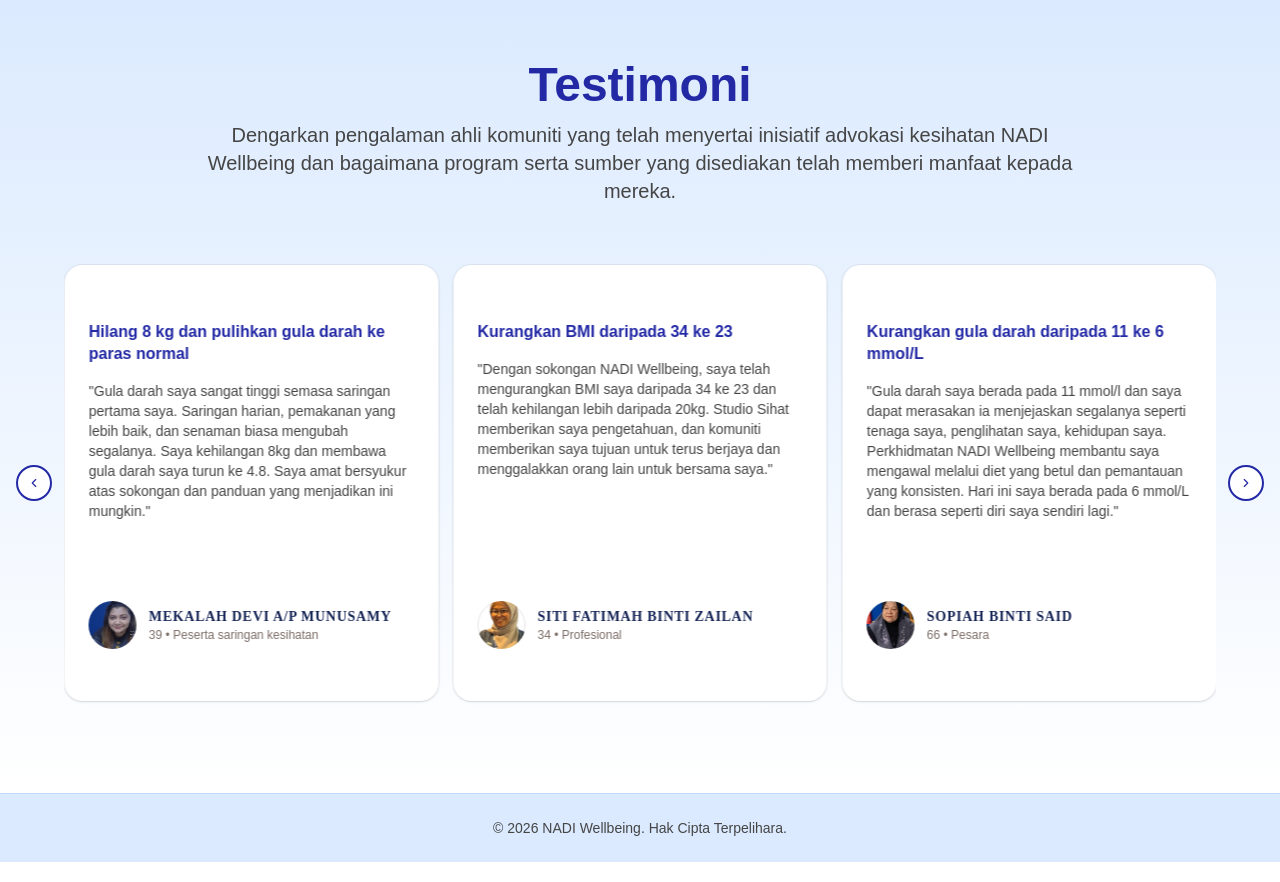
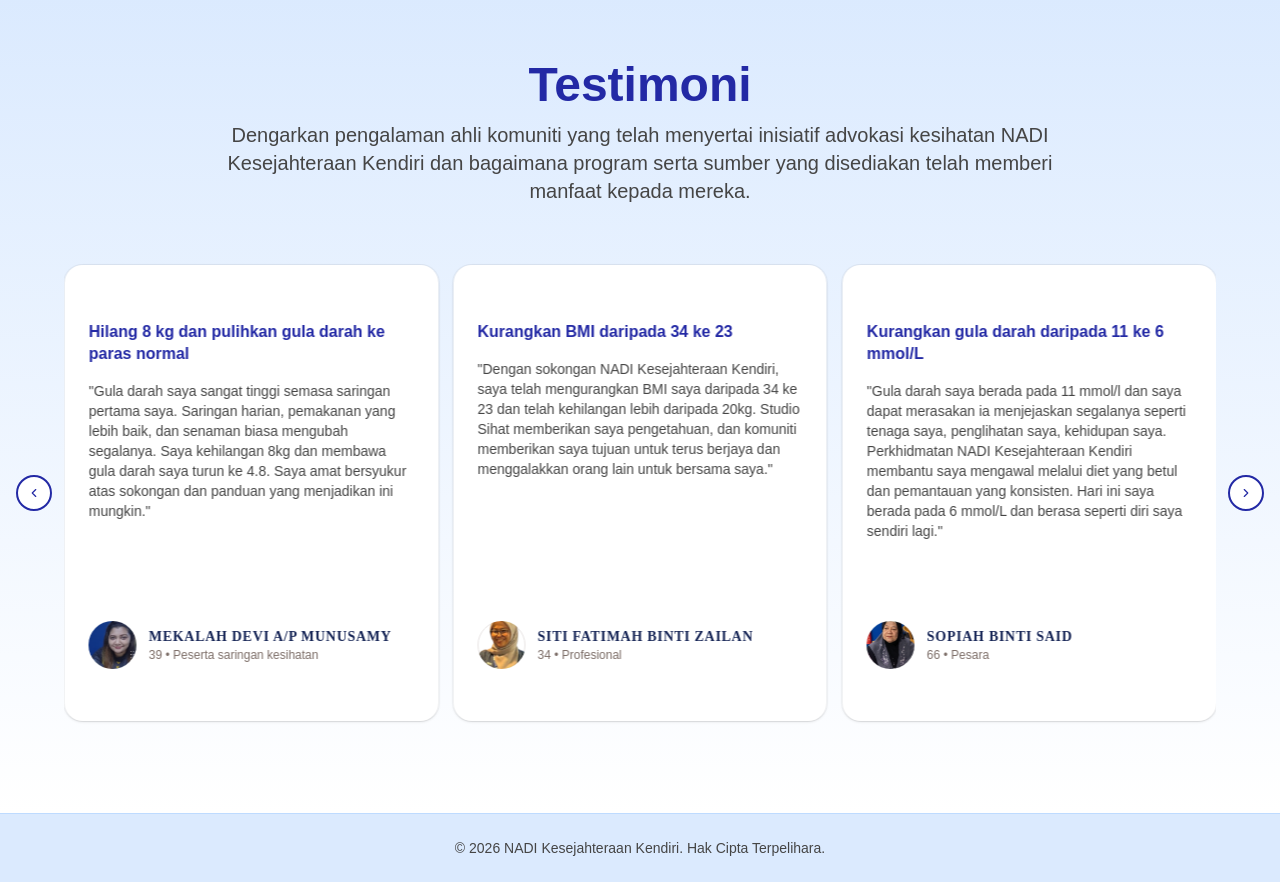
Before and after one commit to ameera-hussain/nadi-wellbeing, a React (Vite) app in the folder apps/web/: page / in a window 1280 px wide. Shown: the part 6020-6902 px from the top of the page. Built offline with nearby package versions, Linux system fonts and the light colour scheme.

Commit message:
updated translation

```diff
--- a/apps/web/src/data/translations.ts
+++ b/apps/web/src/data/translations.ts
@@ -229,11 +229,11 @@ export const translations = {
         "Lawati saluran kami!",
       testimonials: "Testimoni",
       testimonialsDesc:
-        "Dengarkan pengalaman ahli komuniti yang telah menyertai inisiatif advokasi kesihatan NADI Wellbeing dan bagaimana program serta sumber yang disediakan telah memberi manfaat kepada mereka.",
+        "Dengarkan pengalaman ahli komuniti yang telah menyertai inisiatif advokasi kesihatan NADI Kesejahteraan Kendiri dan bagaimana program serta sumber yang disediakan telah memberi manfaat kepada mereka.",
       testimonialsData: [
         {
           title: "Kurangkan BMI daripada 34 ke 23",
-          quote: "Dengan sokongan NADI Wellbeing, saya telah mengurangkan BMI saya daripada 34 ke 23 dan telah kehilangan lebih daripada 20kg. Studio Sihat memberikan saya pengetahuan, dan komuniti memberikan saya tujuan untuk terus berjaya dan menggalakkan orang lain untuk bersama saya.",
+          quote: "Dengan sokongan NADI Kesejahteraan Kendiri, saya telah mengurangkan BMI saya daripada 34 ke 23 dan telah kehilangan lebih daripada 20kg. Studio Sihat memberikan saya pengetahuan, dan komuniti memberikan saya tujuan untuk terus berjaya dan menggalakkan orang lain untuk bersama saya.",
           name: "Siti Fatimah Binti Zailan",
           age: 34,
           role: "Profesional",
@@ -241,7 +241,7 @@ export const translations = {
         },
         {
           title: "Kurangkan gula darah daripada 11 ke 6 mmol/L",
-          quote: "Gula darah saya berada pada 11 mmol/l dan saya dapat merasakan ia menjejaskan segalanya seperti tenaga saya, penglihatan saya, kehidupan saya. Perkhidmatan NADI Wellbeing membantu saya mengawal melalui diet yang betul dan pemantauan yang konsisten. Hari ini saya berada pada 6 mmol/L dan berasa seperti diri saya sendiri lagi.",
+          quote: "Gula darah saya berada pada 11 mmol/l dan saya dapat merasakan ia menjejaskan segalanya seperti tenaga saya, penglihatan saya, kehidupan saya. Perkhidmatan NADI Kesejahteraan Kendiri membantu saya mengawal melalui diet yang betul dan pemantauan yang konsisten. Hari ini saya berada pada 6 mmol/L dan berasa seperti diri saya sendiri lagi.",
           name: "Sopiah Binti Said",
           age: 66,
           role: "Pesara",
@@ -249,7 +249,7 @@ export const translations = {
         },
         {
           title: "Hilang 12.5kg",
-          quote: "Saya tidak pernah fikir kehilangan berat badan adalah mungkin untuk saya sehingga saya menghadiri webinar kesihatan Studio Sihat. Panduan yang saya terima membantu saya kehilangan 12.5kg pada kadar yang realistik dan mampan. Ia bukan penyelesaian cepat, ia adalah perubahan gaya hidup.",
+          quote: "Saya tidak pernah fikir kehilangan berat badan adalah mungkin untuk saya sehingga saya menghadiri webinar kesihatan Studio Sihat yang dianjurkan oleh NADI Kesejahteraan Kendiri. Panduan yang saya terima membantu saya kehilangan 12.5kg pada kadar yang realistik dan mampan. Ia bukan penyelesaian cepat, ia adalah perubahan gaya hidup.",
           name: "Yasmin Binti Hassan",
           age: 36,
           role: "Peserta webinar",
@@ -257,7 +257,7 @@ export const translations = {
         },
         {
           title: "Pemantauan kesihatan yang konsisten",
-          quote: "NADI Wellbeing mengubah cara saya berfikir tentang kesihatan saya. Saringan tetap, tabiat makan yang lebih baik, dan latihan yang konsisten telah menjadi sebahagian daripada kehidupan saya. Mengetahui hasil saya dijejak dan disambungkan memberi saya ketenangan pikiran yang sebenar.",
+          quote: "NADI Kesejahteraan Kendiri mengubah cara saya berfikir tentang kesihatan saya. Saringan tetap, tabiat makan yang lebih baik, dan latihan yang konsisten telah menjadi sebahagian daripada kehidupan saya. Mengetahui hasil saya dijejak dan disambungkan memberi saya ketenangan pikiran yang sebenar.",
           name: "Inbavalli A/P S. Penkederaman",
           age: 58,
           role: "Peserta program kesihatan",
@@ -365,7 +365,7 @@ export const translations = {
         "Hubungi kami untuk sebarang pertanyaan, sokongan atau maklum balas. Kami sedia membantu anda.",
     },
     footer: {
-      copyright: "© 2026 NADI Wellbeing. Hak Cipta Terpelihara.",
+      copyright: "© 2026 NADI Kesejahteraan Kendiri. Hak Cipta Terpelihara.",
     },
   }
 };
```
